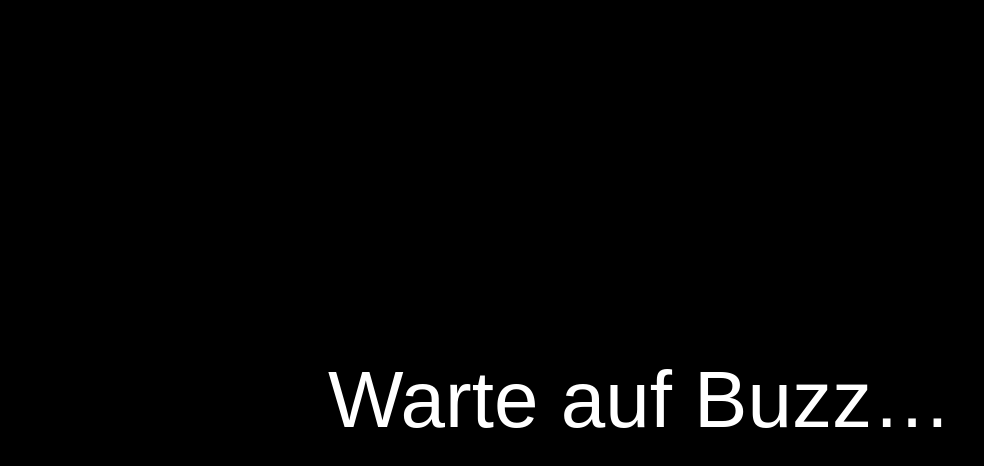
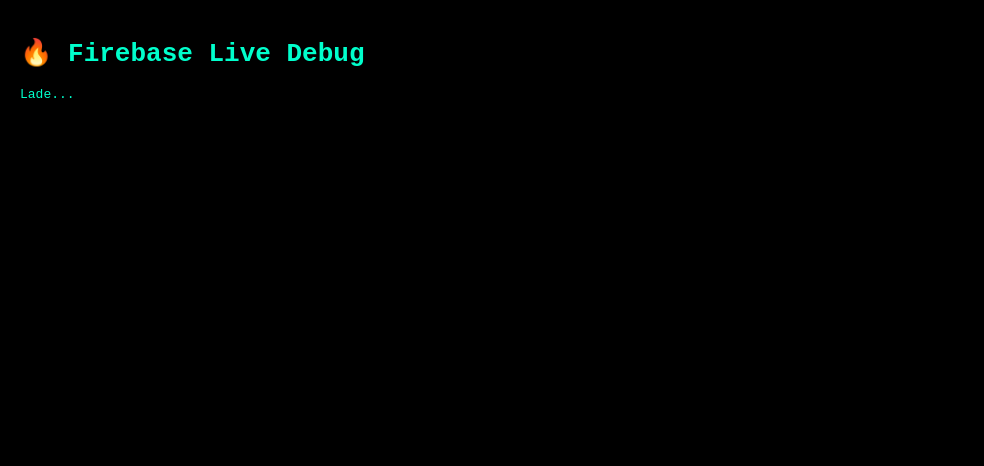
Before and after one commit to Myleveltw/buzzer, a plain HTML site: page mod.html in a window 1280 px wide. Shown: the whole page, without its empty margins (0-984 px from the left). Drawn offline with Linux system fonts and the light colour scheme; no server answers.

Commit message:
Update mod.html

```diff
--- a/mod.html
+++ b/mod.html
@@ -2,7 +2,7 @@
 <html lang="de">
 <head>
 <meta charset="UTF-8">
-<title>MOD – TEST</title>
+<title>MOD DEBUG</title>
 
 <script src="https://www.gstatic.com/firebasejs/9.23.0/firebase-app-compat.js"></script>
 <script src="https://www.gstatic.com/firebasejs/9.23.0/firebase-database-compat.js"></script>
@@ -11,22 +11,21 @@
 body{
   margin:0;
   background:black;
-  color:white;
-  font-family:Arial, sans-serif;
-  height:100vh;
-  display:flex;
-  align-items:center;
-  justify-content:center;
+  color:#00ffcc;
+  font-family:monospace;
+  padding:20px;
 }
-#winner{
-  font-size:80px;
+pre{
+  white-space:pre-wrap;
+  word-break:break-word;
 }
 </style>
 </head>
 
 <body>
 
-<div id="winner">Warte auf Buzz…</div>
+<h1>🔥 Firebase Live Debug</h1>
+<pre id="output">Lade...</pre>
 
 <script>
 firebase.initializeApp({
@@ -34,14 +33,11 @@
 });
 
 const db = firebase.database();
-const winner = document.getElementById("winner");
+const out = document.getElementById("output");
 
-db.ref("buzz").on("value", snap => {
-  if (!snap.val()) {
-    winner.textContent = "Warte auf Buzz…";
-    return;
-  }
-  winner.textContent = snap.val().name;
+// GANZE DATABASE ANZEIGEN
+db.ref("/").on("value", snap => {
+  out.textContent = JSON.stringify(snap.val(), null, 2);
 });
 </script>
 
```
